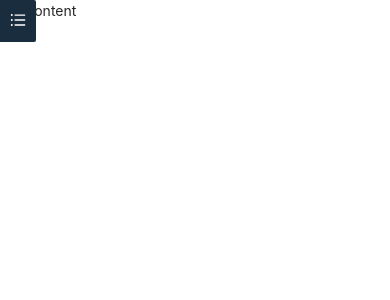
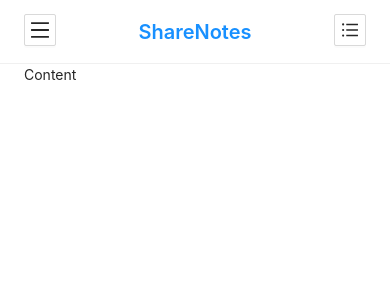
Before and after one commit to DenPeshkov/collaborative-notes-app-client, a React (Create React App) app: page /editor in a window 390 px wide. Shown: the top 300 px of the page. Built offline with nearby package versions, Linux system fonts and the light colour scheme.

Commit message:
redid editor

```diff
--- a/package.json
+++ b/package.json
@@ -11,6 +11,7 @@
     "rc-tween-one": "^2.6.8",
     "react": "^16.12.0",
     "react-dom": "^16.12.0",
+    "react-responsive": "^8.1.0",
     "react-router-dom": "^5.1.2",
     "react-scripts": "3.3.0"
   },
--- a/src/containers/Editor/Editor.js
+++ b/src/containers/Editor/Editor.js
@@ -1,18 +1,42 @@
-import React from 'react';
+import React, {useState} from 'react';
 import "./Editor.css"
-import {Card, Layout, Menu} from "antd";
+import {Button, Layout} from "antd";
+import AppHeader from "../../components/AppHeader/AppHeader";
+import {useAppContext} from "../../libs/contextLib";
+import {Link} from "react-router-dom";
+import MobileAppHeaderLayout from "../../components/AppHeader/MobileAppHeaderLayout";
+import DefaultAppHeaderLayout from "../../components/AppHeader/DefaultAppHeaderLayout";
+import MenuOutlined from "@ant-design/icons/lib/icons/MenuOutlined";
+import {useMediaQuery} from 'react-responsive'
 
-const {Content, Sider, Header} = Layout;
-const {SubMenu} = Menu;
-const {Meta} = Card;
+const {Content, Sider} = Layout;
+
 
 function Editor() {
+    const {isMobile} = useAppContext();
+    const [collapsed, setCollapsed] = useState(false);
+    const isBroken = useMediaQuery({
+        query: '(max-width: 992px)'
+    })
+
     return (
         <Layout className="editor-top-layout">
+            <AppHeader left={isBroken ?
+                <Button icon={<MenuOutlined style={{fontSize: "20px"}}/>} onClick={() => setCollapsed(!collapsed)}/>
+                :
+                <Link to="/" style={{fontSize: "20px", fontWeight: 600}}>ShareNotes</Link>}
+                       center={isBroken ? <Link to="/" style={{fontSize: "20px", fontWeight: 600}}>ShareNotes</Link>
+                           :
+                           <></>}
+                       right={isMobile ? <MobileAppHeaderLayout/> : <DefaultAppHeaderLayout/>}/>
             <Content className="editor-layout-background editor-top-content">
                 <Layout className="editor-layout-background">
-                    <Sider breakpoint="lg" collapsedWidth="0" className="editor-layout-background editor-sider"
-                           width={272} theme="dark" zeroWidthTriggerStyle={{top: "0px"}}>
+                    <Sider breakpoint="lg" collapsedWidth="0" collapsed={collapsed}
+                           onBreakpoint={(broken) => {
+                               setCollapsed(broken)
+                           }}
+                           className="editor-layout-background editor-sider"
+                           width={272} theme="dark" trigger={null}>
                     </Sider>
                     <Content className="editor-content" style={{padding: '0 24px'}}>Content</Content>
                 </Layout>
```
Also changed, not shown: 1 other file (tests, documents, lock files or other folders).
